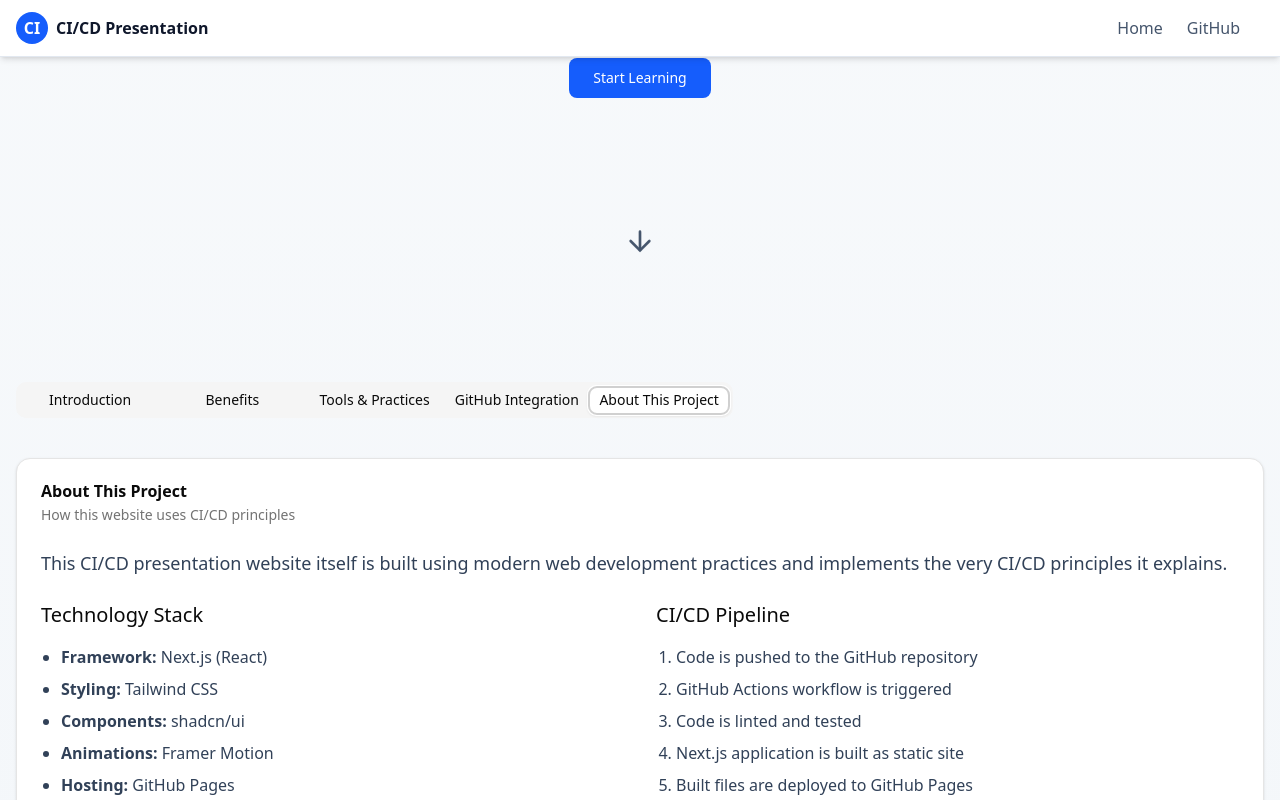
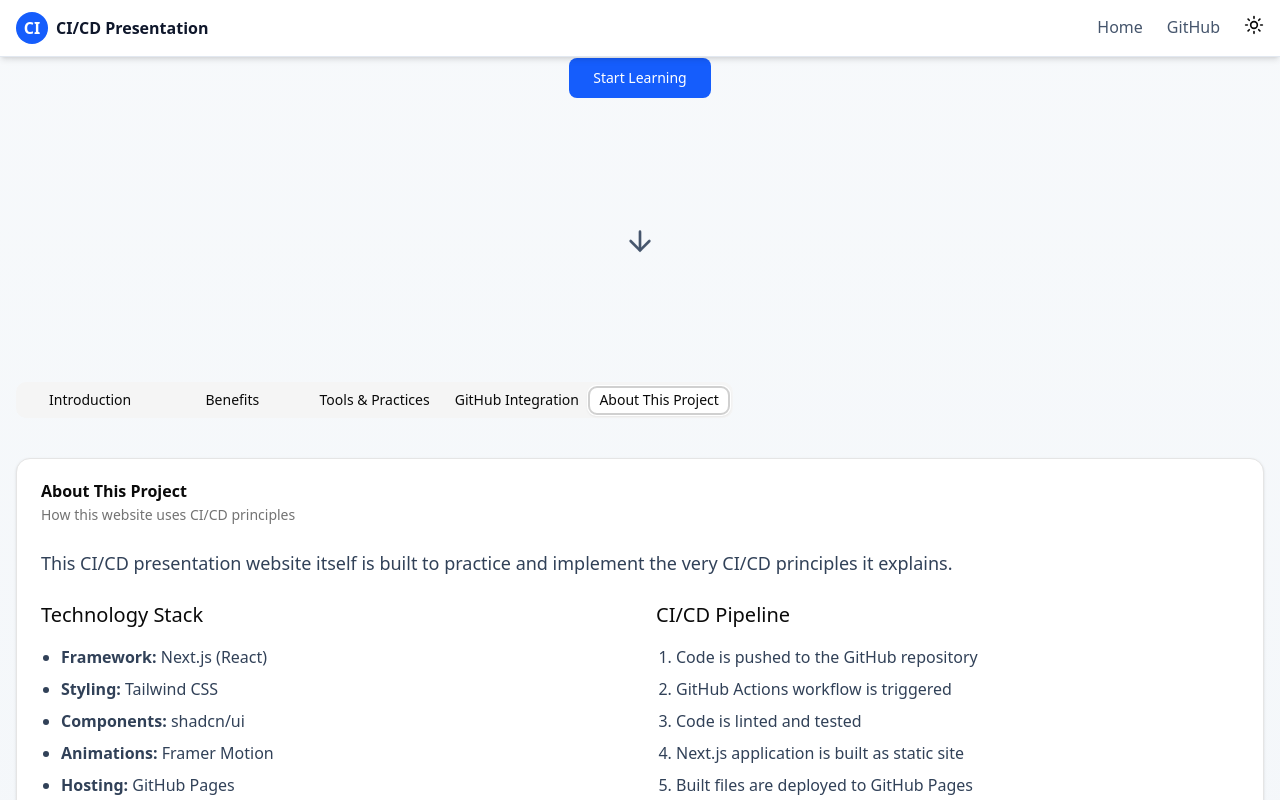
Before and after one commit to rch28/cicd-presentation, a Next.js app: page / in a window 1280 px wide. Both pictures are taken after a click on the tab "About This Project". Shown: the part 554-1354 px from the top of the page. Built offline with nearby package versions, Linux system fonts and the light colour scheme.

Commit message:
update about project

```diff
--- a/src/components/Navbar.tsx
+++ b/src/components/Navbar.tsx
@@ -4,9 +4,10 @@ import { useTheme } from "next-themes";
 
 const ThemeChanger = () => {
   const { theme, setTheme } = useTheme();
+  console.log(theme);
   return (
     <div>
-      {theme === "dark" && (
+      {(theme === "dark" || theme === "system") && (
         <button onClick={() => setTheme("light")} className="cursor-pointer">
           <Sun className="h-5 w-5" />
         </button>
--- a/src/components/about-project.tsx
+++ b/src/components/about-project.tsx
@@ -19,9 +19,8 @@ export default function AboutProject() {
       </CardHeader>
       <CardContent className="space-y-6">
         <p className="text-lg text-slate-700 dark:text-slate-300">
-          This CI/CD presentation website itself is built using modern web
-          development practices and implements the very CI/CD principles it
-          explains.
+          This CI/CD presentation website itself is built to practice and
+          implement the very CI/CD principles it explains.
         </p>
 
         <div className="grid md:grid-cols-2 gap-8">
@@ -45,6 +44,12 @@ export default function AboutProject() {
               </li>
               <li>
                 <strong>CI/CD:</strong> GitHub Actions
+              </li>
+              <li>
+                <strong>Icons:</strong> lucide React Icons
+              </li>
+              <li>
+                <strong>Theme:</strong> Next Themes
               </li>
             </ul>
           </div>
```
